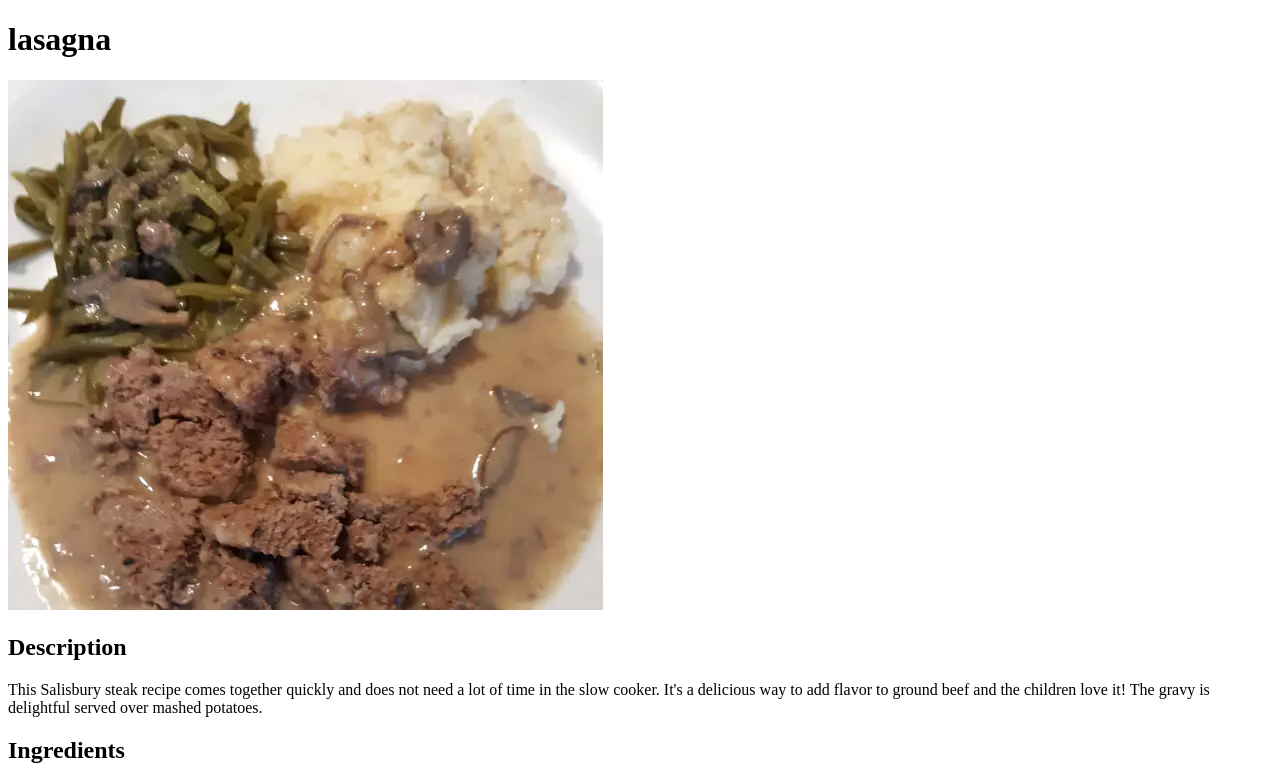
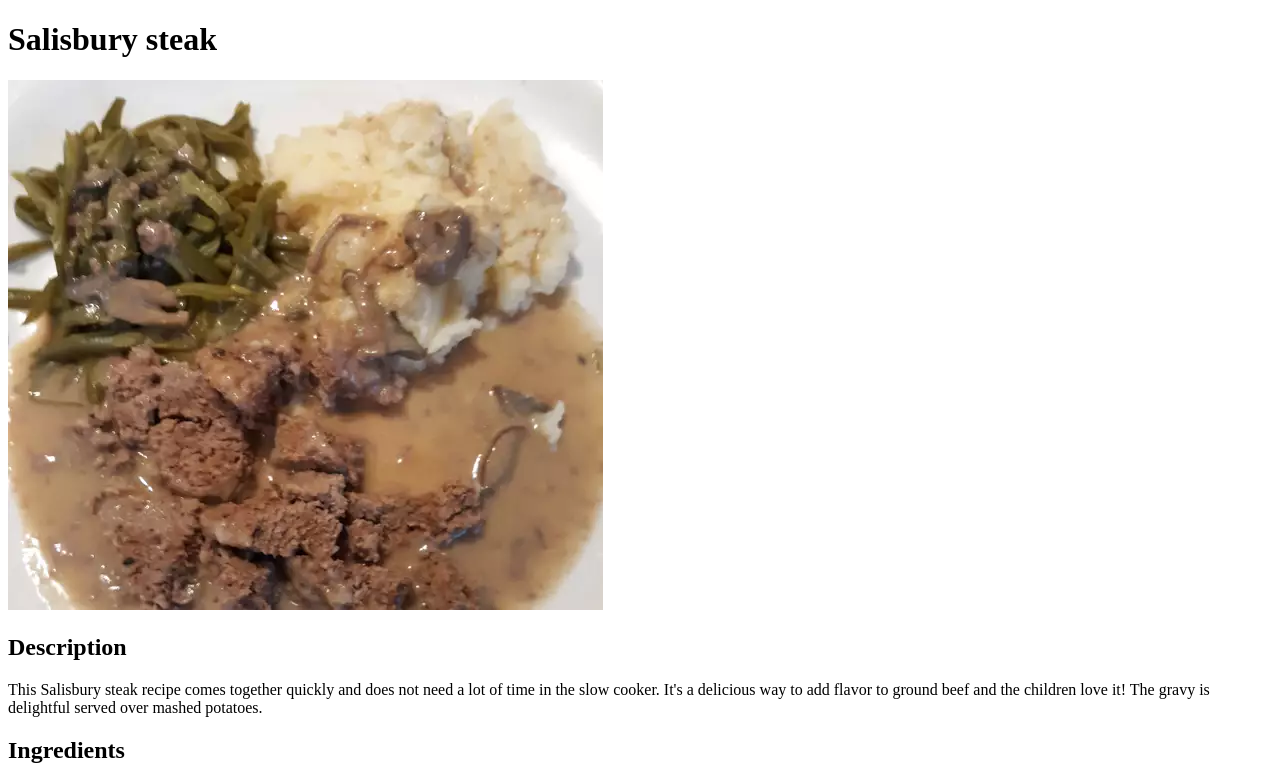
Before and after one commit to shahrierNafis/odin-recipes, a plain HTML site: page recipes/steak.html in a window 1280 px wide. Shown: the top 781 px of the page. Drawn offline with Linux system fonts and the light colour scheme.

Commit message:
Update steak.html

```diff
--- a/recipes/steak.html
+++ b/recipes/steak.html
@@ -7,7 +7,7 @@
     <title>lasagna</title>
 </head>
 <body>
-    <h1>lasagna</h1>
+    <h1>Salisbury steak</h1>
     <img src="steak.webp" alt="">
     <h2>Description</h2>
     <p>
```
